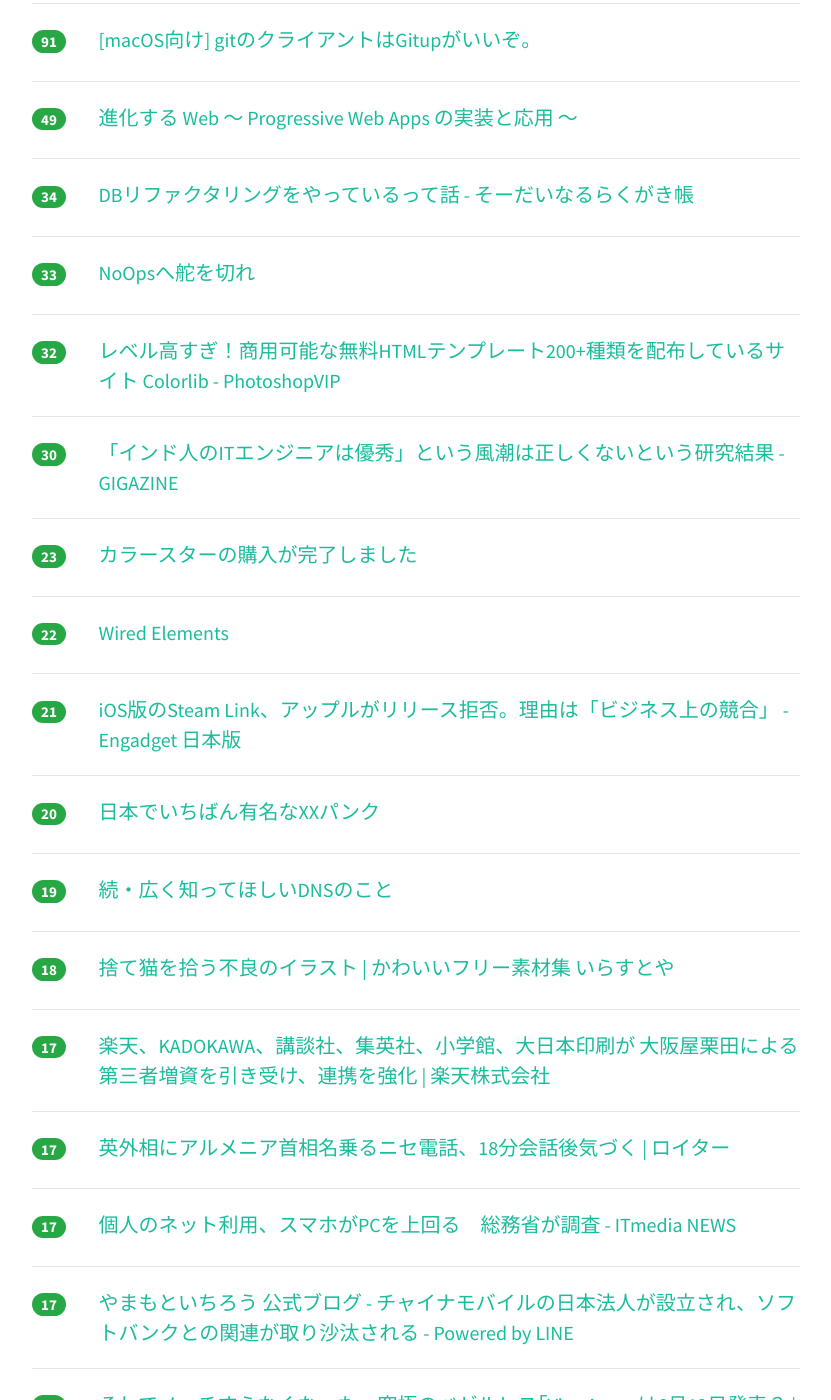
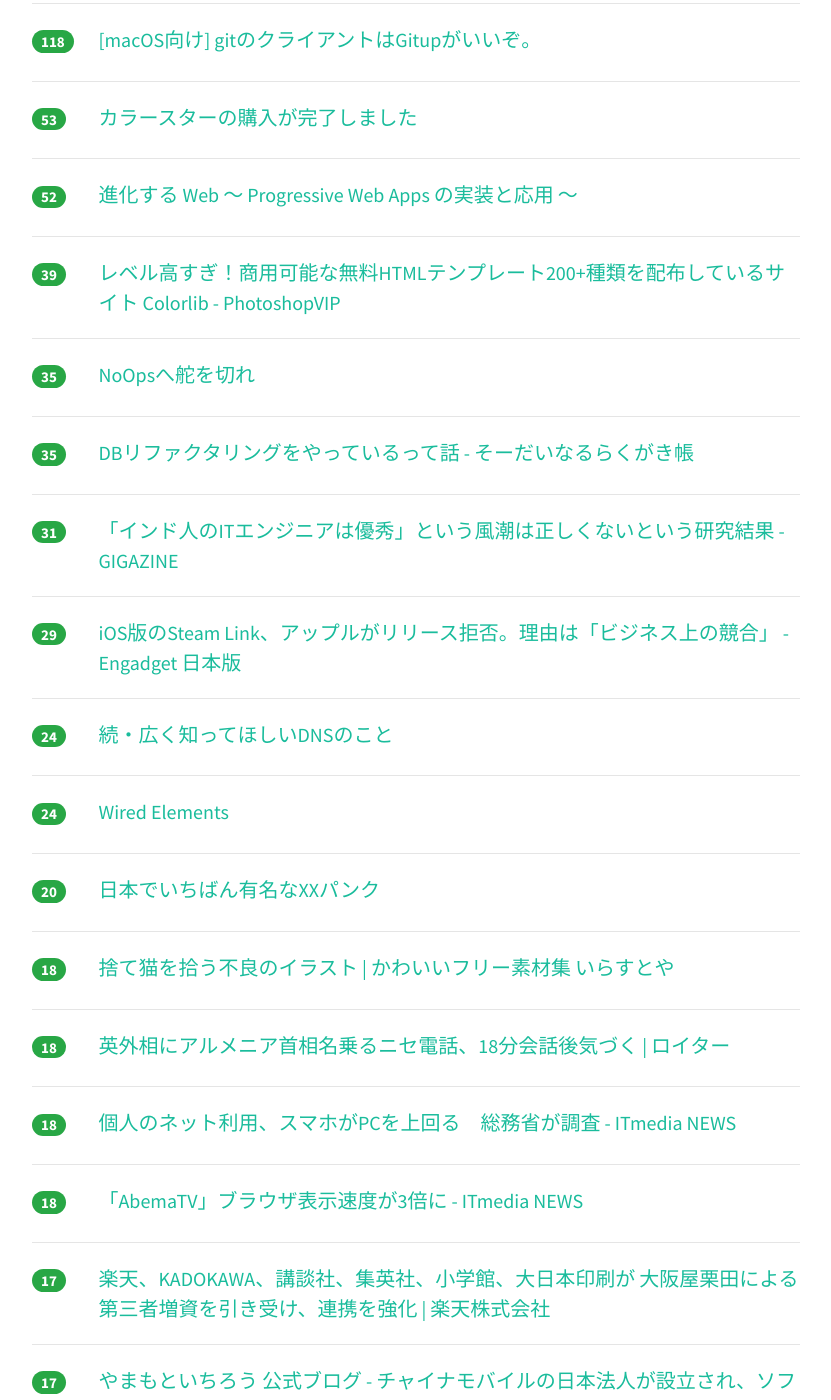
Before and after one commit to yatta47/hatena-matome-site, a Jekyll site: the page built from _posts/2018-05-26-hatena.md, in a window 1280 px wide and 1400 px high, scrolled down 472 px. Shown: the whole window, without its empty margins (224-1055 px from the left). Built offline with Jekyll 4.4.1, drawn with Linux system fonts in a browser that asks for light colours; nearby versions of some CDN libraries; some of the changed text lies outside the part shown.

Commit message:
Updated 2018-05-26

```diff
--- a/_posts/2018-05-26-hatena.md
+++ b/_posts/2018-05-26-hatena.md
@@ -1,59 +1,64 @@
 ---
 layout: post
 title:  "2018-05-26 はてぶIT"
-date:   2018-05-26 13:03:03
+date:   2018-05-26 14:03:35
 tags: [it-hotentry]
 ---
-30 件のデータあり
+32 件のデータあり
 
 <hr><div class="row">
-<div class="col-1"><span class="badge badge-pill badge-success h2">195</span></div>
+<div class="col-1"><span class="badge badge-pill badge-success h2">241</span></div>
 <div class="col-11"><a href='http://blog.nkzn.info/entry/2018/05/26/020312' target='_blank'>Web最新技術がてんこ盛りのreact-native-domから目が離せない - ナカザンドットネット</a></div>
 </div>
 <hr>
 <div class="row">
-<div class="col-1"><span class="badge badge-pill badge-success h2">91</span></div>
+<div class="col-1"><span class="badge badge-pill badge-success h2">118</span></div>
 <div class="col-11"><a href='https://qiita.com/JotaroS/items/5042d2944cf0573f133e' target='_blank'>[macOS向け] gitのクライアントはGitupがいいぞ。</a></div>
 </div>
 <hr>
 <div class="row">
-<div class="col-1"><span class="badge badge-pill badge-success h2">49</span></div>
+<div class="col-1"><span class="badge badge-pill badge-success h2">53</span></div>
+<div class="col-11"><a href='https://anond.hatelabo.jp/20180525205649' target='_blank'>カラースターの購入が完了しました</a></div>
+</div>
+<hr>
+<div class="row">
+<div class="col-1"><span class="badge badge-pill badge-success h2">52</span></div>
 <div class="col-11"><a href='https://www.slideshare.net/osamum/web-progressive-web-apps' target='_blank'>進化する Web ～ Progressive Web Apps の実装と応用 ～</a></div>
 </div>
 <hr>
 <div class="row">
-<div class="col-1"><span class="badge badge-pill badge-success h2">34</span></div>
+<div class="col-1"><span class="badge badge-pill badge-success h2">39</span></div>
+<div class="col-11"><a href='http://photoshopvip.net/109116' target='_blank'>レベル高すぎ！商用可能な無料HTMLテンプレート200+種類を配布しているサイト Colorlib - PhotoshopVIP</a></div>
+</div>
+<hr>
+<div class="row">
+<div class="col-1"><span class="badge badge-pill badge-success h2">35</span></div>
+<div class="col-11"><a href='https://www.slideshare.net/hiromasaoka/noops-98595318' target='_blank'>NoOpsへ舵を切れ</a></div>
+</div>
+<hr>
+<div class="row">
+<div class="col-1"><span class="badge badge-pill badge-success h2">35</span></div>
 <div class="col-11"><a href='https://soudai.hatenablog.com/entry/2018/05/25/121801' target='_blank'>DBリファクタリングをやっているって話 - そーだいなるらくがき帳</a></div>
 </div>
 <hr>
 <div class="row">
-<div class="col-1"><span class="badge badge-pill badge-success h2">33</span></div>
-<div class="col-11"><a href='https://www.slideshare.net/hiromasaoka/noops-98595318' target='_blank'>NoOpsへ舵を切れ</a></div>
-</div>
-<hr>
-<div class="row">
-<div class="col-1"><span class="badge badge-pill badge-success h2">32</span></div>
-<div class="col-11"><a href='http://photoshopvip.net/109116' target='_blank'>レベル高すぎ！商用可能な無料HTMLテンプレート200+種類を配布しているサイト Colorlib - PhotoshopVIP</a></div>
-</div>
-<hr>
-<div class="row">
-<div class="col-1"><span class="badge badge-pill badge-success h2">30</span></div>
+<div class="col-1"><span class="badge badge-pill badge-success h2">31</span></div>
 <div class="col-11"><a href='https://gigazine.net/news/20180525-most-india-it-engineers-incapable/' target='_blank'>「インド人のITエンジニアは優秀」という風潮は正しくないという研究結果 - GIGAZINE</a></div>
 </div>
 <hr>
 <div class="row">
-<div class="col-1"><span class="badge badge-pill badge-success h2">23</span></div>
-<div class="col-11"><a href='https://anond.hatelabo.jp/20180525205649' target='_blank'>カラースターの購入が完了しました</a></div>
+<div class="col-1"><span class="badge badge-pill badge-success h2">29</span></div>
+<div class="col-11"><a href='https://japanese.engadget.com/2018/05/25/ios-steam-link/' target='_blank'>iOS版のSteam Link、アップルがリリース拒否。理由は「ビジネス上の競合」 - Engadget 日本版</a></div>
 </div>
 <hr>
 <div class="row">
-<div class="col-1"><span class="badge badge-pill badge-success h2">22</span></div>
-<div class="col-11"><a href='https://wiredjs.com/' target='_blank'>Wired Elements</a></div>
+<div class="col-1"><span class="badge badge-pill badge-success h2">24</span></div>
+<div class="col-11"><a href='https://www.slideshare.net/nakatomoorg/ssmjpdnssecurity2' target='_blank'>続・広く知ってほしいDNSのこと</a></div>
 </div>
 <hr>
 <div class="row">
-<div class="col-1"><span class="badge badge-pill badge-success h2">21</span></div>
-<div class="col-11"><a href='https://japanese.engadget.com/2018/05/25/ios-steam-link/' target='_blank'>iOS版のSteam Link、アップルがリリース拒否。理由は「ビジネス上の競合」 - Engadget 日本版</a></div>
+<div class="col-1"><span class="badge badge-pill badge-success h2">24</span></div>
+<div class="col-11"><a href='https://wiredjs.com/' target='_blank'>Wired Elements</a></div>
 </div>
 <hr>
 <div class="row">
@@ -62,28 +67,28 @@ tags: [it-hotentry]
 </div>
 <hr>
 <div class="row">
-<div class="col-1"><span class="badge badge-pill badge-success h2">19</span></div>
-<div class="col-11"><a href='https://www.slideshare.net/nakatomoorg/ssmjpdnssecurity2' target='_blank'>続・広く知ってほしいDNSのこと</a></div>
-</div>
-<hr>
-<div class="row">
 <div class="col-1"><span class="badge badge-pill badge-success h2">18</span></div>
 <div class="col-11"><a href='https://www.irasutoya.com/2018/05/blog-post_655.html' target='_blank'>捨て猫を拾う不良のイラスト | かわいいフリー素材集 いらすとや</a></div>
 </div>
 <hr>
 <div class="row">
-<div class="col-1"><span class="badge badge-pill badge-success h2">17</span></div>
-<div class="col-11"><a href='https://corp.rakuten.co.jp/news/press/2018/0525_01.html' target='_blank'>楽天、KADOKAWA、講談社、集英社、小学館、大日本印刷が 大阪屋栗田による第三者増資を引き受け、連携を強化 | 楽天株式会社</a></div>
+<div class="col-1"><span class="badge badge-pill badge-success h2">18</span></div>
+<div class="col-11"><a href='https://jp.reuters.com/article/idJPKCN1IQ0IB' target='_blank'>英外相にアルメニア首相名乗るニセ電話、18分会話後気づく | ロイター</a></div>
+</div>
+<hr>
+<div class="row">
+<div class="col-1"><span class="badge badge-pill badge-success h2">18</span></div>
+<div class="col-11"><a href='http://www.itmedia.co.jp/news/articles/1805/25/news124.html' target='_blank'>個人のネット利用、スマホがPCを上回る　総務省が調査 - ITmedia NEWS</a></div>
+</div>
+<hr>
+<div class="row">
+<div class="col-1"><span class="badge badge-pill badge-success h2">18</span></div>
+<div class="col-11"><a href='http://www.itmedia.co.jp/news/articles/1805/25/news123.html' target='_blank'>「AbemaTV」ブラウザ表示速度が3倍に - ITmedia NEWS</a></div>
 </div>
 <hr>
 <div class="row">
 <div class="col-1"><span class="badge badge-pill badge-success h2">17</span></div>
-<div class="col-11"><a href='https://jp.reuters.com/article/idJPKCN1IQ0IB' target='_blank'>英外相にアルメニア首相名乗るニセ電話、18分会話後気づく | ロイター</a></div>
-</div>
-<hr>
-<div class="row">
-<div class="col-1"><span class="badge badge-pill badge-success h2">17</span></div>
-<div class="col-11"><a href='http://www.itmedia.co.jp/news/articles/1805/25/news124.html' target='_blank'>個人のネット利用、スマホがPCを上回る　総務省が調査 - ITmedia NEWS</a></div>
+<div class="col-11"><a href='https://corp.rakuten.co.jp/news/press/2018/0525_01.html' target='_blank'>楽天、KADOKAWA、講談社、集英社、小学館、大日本印刷が 大阪屋栗田による第三者増資を引き受け、連携を強化 | 楽天株式会社</a></div>
 </div>
 <hr>
 <div class="row">
@@ -98,12 +103,22 @@ tags: [it-hotentry]
 <hr>
 <div class="row">
 <div class="col-1"><span class="badge badge-pill badge-success h2">16</span></div>
-<div class="col-11"><a href='http://www.itmedia.co.jp/news/articles/1805/25/news123.html' target='_blank'>「AbemaTV」ブラウザ表示速度が3倍に - ITmedia NEWS</a></div>
+<div class="col-11"><a href='http://ascii.jp/elem/000/001/681/1681812/' target='_blank'>ASCII.jp：ダイキン「エアコンのファンだけ売ったろ」</a></div>
 </div>
 <hr>
 <div class="row">
 <div class="col-1"><span class="badge badge-pill badge-success h2">15</span></div>
 <div class="col-11"><a href='https://buzzap.jp/news/20180525-takeda-tsuneyasu-youtube-ban/' target='_blank'>差別動画で荒稼ぎしていたタレントの竹田恒泰氏、YouTube公式チャンネルを閉鎖させられる | BUZZAP！（バザップ！）</a></div>
+</div>
+<hr>
+<div class="row">
+<div class="col-1"><span class="badge badge-pill badge-success h2">15</span></div>
+<div class="col-11"><a href='https://inside.pixiv.blog/bash/4243' target='_blank'>なぜピクシブの技術職インターンでは猛者になれるのか – 採用チームがインターンに込める想い - pixiv inside</a></div>
+</div>
+<hr>
+<div class="row">
+<div class="col-1"><span class="badge badge-pill badge-success h2">15</span></div>
+<div class="col-11"><a href='https://app.codegrid.net/entry/2017-component-talk-1' target='_blank'>いまどきのコンポーネント設計をめぐる座談会 - 2つのコンポーネントの乖離 | CodeGrid</a></div>
 </div>
 <hr>
 <div class="row">
@@ -118,41 +133,36 @@ tags: [it-hotentry]
 <hr>
 <div class="row">
 <div class="col-1"><span class="badge badge-pill badge-success h2">14</span></div>
-<div class="col-11"><a href='https://inside.pixiv.blog/bash/4243' target='_blank'>なぜピクシブの技術職インターンでは猛者になれるのか – 採用チームがインターンに込める想い - pixiv inside</a></div>
-</div>
-<hr>
-<div class="row">
-<div class="col-1"><span class="badge badge-pill badge-success h2">14</span></div>
-<div class="col-11"><a href='http://ascii.jp/elem/000/001/681/1681812/' target='_blank'>ASCII.jp：ダイキン「エアコンのファンだけ売ったろ」</a></div>
-</div>
-<hr>
-<div class="row">
-<div class="col-1"><span class="badge badge-pill badge-success h2">13</span></div>
-<div class="col-11"><a href='https://app.codegrid.net/entry/2017-component-talk-1' target='_blank'>いまどきのコンポーネント設計をめぐる座談会 - 2つのコンポーネントの乖離 | CodeGrid</a></div>
-</div>
-<hr>
-<div class="row">
-<div class="col-1"><span class="badge badge-pill badge-success h2">13</span></div>
 <div class="col-11"><a href='http://ascii.jp/elem/000/001/681/1681458/' target='_blank'>ASCII.jp：Oculus GoのRoomsはなぜ凄いのか？｜遠藤諭のプログラミング＋日記</a></div>
 </div>
 <hr>
 <div class="row">
-<div class="col-1"><span class="badge badge-pill badge-success h2">11</span></div>
+<div class="col-1"><span class="badge badge-pill badge-success h2">12</span></div>
 <div class="col-11"><a href='https://speakerdeck.com/seto_hi/material-themingdui-ying-falseqian-ni-zhi-tuteokitai-enziniace-falsedui-ying-kosuto' target='_blank'>Material Theming対応の前に 知っておきたい、 エンジニア側の対応コスト // Speaker Deck</a></div>
 </div>
 <hr>
 <div class="row">
-<div class="col-1"><span class="badge badge-pill badge-success h2">9</span></div>
+<div class="col-1"><span class="badge badge-pill badge-success h2">10</span></div>
 <div class="col-11"><a href='https://mainichi.jp/articles/20180526/ddm/012/010/125000c' target='_blank'>公文書クライシス：防衛省が証言者探し　ファイル名抽象化　識者から懸念の声 - 毎日新聞</a></div>
 </div>
 <hr>
 <div class="row">
-<div class="col-1"><span class="badge badge-pill badge-success h2">6</span></div>
+<div class="col-1"><span class="badge badge-pill badge-success h2">8</span></div>
+<div class="col-11"><a href='https://www.buzzfeed.com/jp/takumiharimaya/2zicon-01' target='_blank'>アイドル「虹コン」元メンバーがセクハラ被害を証言　ピクシブの永田社長を提訴</a></div>
+</div>
+<hr>
+<div class="row">
+<div class="col-1"><span class="badge badge-pill badge-success h2">7</span></div>
+<div class="col-11"><a href='http://www.itmedia.co.jp/enterprise/articles/1805/25/news066.html' target='_blank'>AIやRPAで帳票処理を自動化する「AORソリューション」　みずほFGが開発 - ITmedia エンタープライズ</a></div>
+</div>
+<hr>
+<div class="row">
+<div class="col-1"><span class="badge badge-pill badge-success h2">7</span></div>
 <div class="col-11"><a href='https://togetter.com/li/1230836' target='_blank'>シグマ社長「スーパーカーみたいなレンズ作ったわ」→その例え、大きさ、価格に納得したり失禁したりする人々 - Togetter</a></div>
 </div>
 <hr>
 <div class="row">
-<div class="col-1"><span class="badge badge-pill badge-success h2">5</span></div>
-<div class="col-11"><a href='http://www.itmedia.co.jp/enterprise/articles/1805/25/news066.html' target='_blank'>AIやRPAで帳票処理を自動化する「AORソリューション」　みずほFGが開発 - ITmedia エンタープライズ</a></div>
+<div class="col-1"><span class="badge badge-pill badge-success h2">3</span></div>
+<div class="col-11"><a href='http://nlab.itmedia.co.jp/nl/articles/1805/26/news005.html' target='_blank'>「ネチケット」が今や懐かしい言葉になってしまったの、なんでだろう？ - ねとらぼ</a></div>
 </div>
 <hr>
```
